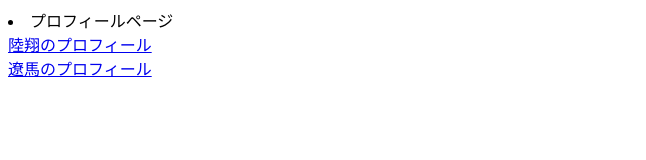
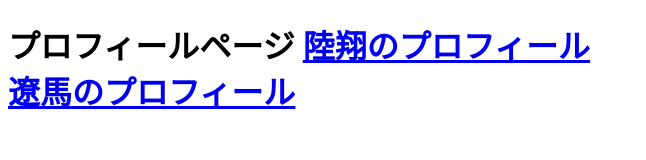
Before and after one commit to oikawaryouma/branch-test2, a plain HTML site: page index.html in a window 1280 px wide. Shown: the whole page, without its empty margins (0-646 px from the left). Drawn offline with Linux system fonts and the light colour scheme.

```diff
--- a/index.html
+++ b/index.html
@@ -6,7 +6,7 @@
     <title>Document</title>
 </head>
 <body>
-    <li>プロフィールページ</li>
+    <h1>プロフィールページ</>
     <a href="profile_A.html">陸翔のプロフィール</a><br>
     <a href="profile_B.html">遼馬のプロフィール</a><br>
 </body>
```
